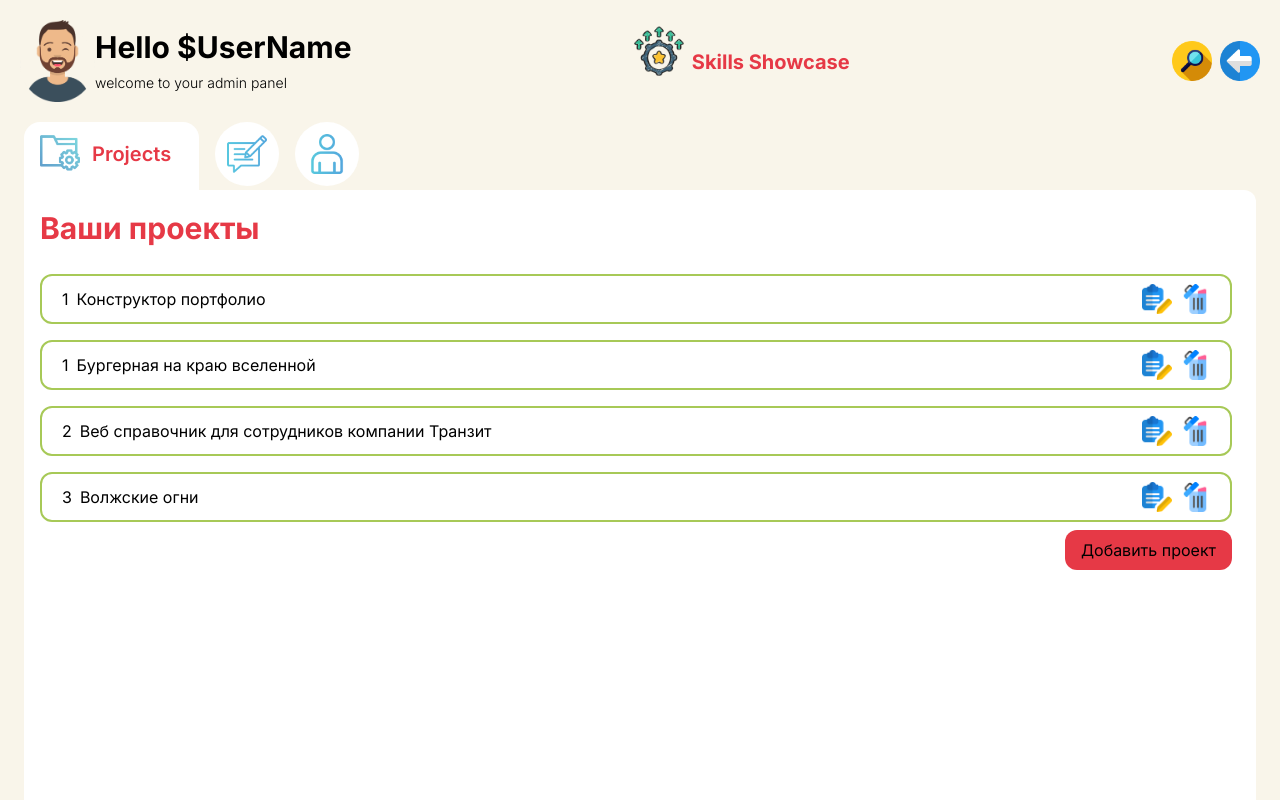
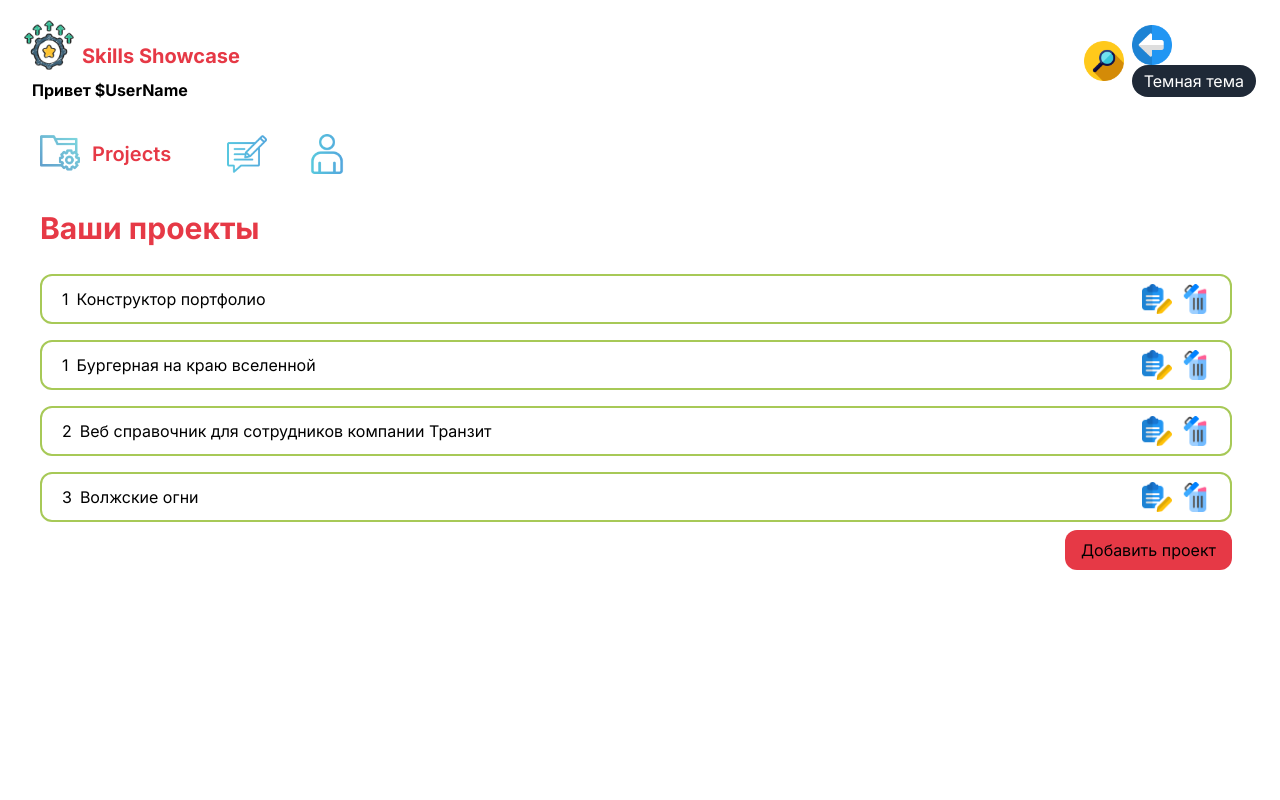
Before and after one commit to ArtofWASD/my_cv, a Next.js app: page /admin in a window 1280 px wide. Shown: the top 800 px of the page. Built offline with nearby package versions, Linux system fonts and the light colour scheme.

Commit message:
Светлая и тёмная тема в админке

```diff
--- a/app/(site)/layout.tsx
+++ b/app/(site)/layout.tsx
@@ -4,13 +4,14 @@ import { Header } from "@/src/widgets/header/index";
 import { Footer } from "@/src/widgets/footer/index";
 import "@/app/globals.css";
 import { Providers } from "@/src/shared/providers/providers";
+import { ThemeProvider } from "next-themes";
 const inter = Inter({ subsets: ["latin"] });
 
 export const metadata: Metadata = {
   title: "Skill Showcase",
   description: "Простой конструктор портфолио",
 };
-
+// провайдер для переключения светлой и тёмной темой
 export default function RootLayout({
   children,
 }: Readonly<{
@@ -20,7 +21,7 @@ export default function RootLayout({
     <html lang="en" suppressHydrationWarning>
       <body className={inter.className}>
         <Header />
-        <Providers>{children}</Providers>
+        <ThemeProvider>{children}</ThemeProvider>
         <Footer />
       </body>
     </html>
--- a/app/globals.css
+++ b/app/globals.css
@@ -2,16 +2,15 @@
 @tailwind components;
 @tailwind utilities;
 
-@layer base{
-  body {
-      @apply dark:bg-gray-800 bg-white
-  }
+:root {
+  /* Your default theme */
+  --background: white;
+  --foreground: black;
 }
 
-[data-theme='dark'],
-[data-theme='dark'] body {
-  color: #fff;
-  background: #000;
+[data-theme='dark'] {
+  --background: black;
+  --foreground: white;
 }
 
 body {
@@ -22,10 +21,8 @@ body {
   min-height: 100vh;
   position: relative;
 }
-
 main {
   flex: 1;
-  background-color: #f2e8cf70;
 }
 header {
   width: 100%;
--- a/src/pages/adminPage/ui/adminPage.tsx
+++ b/src/pages/adminPage/ui/adminPage.tsx
@@ -9,10 +9,11 @@ import { HorizontalAdminMenu } from "@/src/widgets/admin/adminMenu/horizontal";
 const AdminPage = () => {
   const status = useAdminStore((state: any) => state.adminStatus);
   // Дизайн админки полное говно, надо переделать. под светлую и тёмную тему
+  // А где блять цвет поменять ?!
 
   return (
     <>
-      <div className="admin-page ">
+      <div className="admin-page">
         <div>
           <AdminHeader />
           <HorizontalAdminMenu />
--- a/src/widgets/admin/adminHeader/ui/adminHeader.tsx
+++ b/src/widgets/admin/adminHeader/ui/adminHeader.tsx
@@ -3,26 +3,20 @@ import Image from "next/image";
 import { useState } from "react";
 import { IconButton } from "@/src/shared/ui/buttons/iconButton";
 import { animations } from "@/src/shared/ui/buttons/animations/animations";
+import ThemeSwitcher from "@/src/widgets/testThemeSwitcher/themeSwitcher";
 //TODO: Разбить на компоненты, добавить анимацию на нопку поикса,
 export const AdminHeader = () => {
   const [openSearch, setOpenSearch] = useState(false);
   return (
-    <section className="grid grid-flow-col items-center justify-between px-5 py-5">
-      <div className="grid grid-flow-col items-center">
-        <Image
-          src="/icons/avatar.png"
-          width={75}
-          height={75}
-          alt="Picture of the author"
-        />
+    <section className="grid grid-flow-col items-center justify-between px-6 py-5">
+      <div className="grid grid-flow-row items-center">
+        <div className="grid grid-flow-col items-end justify-start gap-2 pb-2">
+          <Image src="/icons/Logo.png" width={50} height={50} alt="menu" />
+          <p className="text-xl font-bold text-main-red">Skills Showcase</p>
+        </div>
         <div className="grid grid-flow-row gap-2">
-          <p className="text-3xl font-bold">Hello $UserName</p>
-          <p className="text-sm font-light">welcome to your admin panel</p>
+          <p className="text-md font-bold pl-2">Привет $UserName</p>
         </div>
-      </div>
-      <div className="grid grid-flow-col items-end justify-start gap-2 pb-5">
-        <Image src="/icons/Logo.png" width={50} height={50} alt="menu" />
-        <p className="text-xl font-bold text-main-red">Skills Showcase</p>
       </div>
       <div className="ml-10 flex items-center gap-2">
         <div className="flex items-center gap-2">
@@ -49,6 +43,7 @@ export const AdminHeader = () => {
               variant: { animation: animations.bounce },
             }}
           />
+          <ThemeSwitcher/>
         </div>
       </div>
     </section>
--- a/src/widgets/admin/adminMenu/horizontal/ui/horizontalAdminMenu.tsx
+++ b/src/widgets/admin/adminMenu/horizontal/ui/horizontalAdminMenu.tsx
@@ -19,7 +19,7 @@ export const HorizontalAdminMenu = () => {
           }}
         >
           <div
-            className={`flex items-center cursor-pointer bg-white bg-center ${status === item.status ? "rounded-t-2xl px-4 pb-4 pt-3" : "rounded-full p-3"}`}
+            className={`flex items-center cursor-pointer  bg-center ${status === item.status ? "rounded-t-2xl px-4 pb-4 pt-3" : "rounded-full p-3"}`}
           >
             <Image
               src={item.url}
--- a/src/widgets/admin/adminProjectsList/ui/adminProjectsList.tsx
+++ b/src/widgets/admin/adminProjectsList/ui/adminProjectsList.tsx
@@ -5,7 +5,7 @@ import Image from "next/image";
 export const AdminProjectsList = () => {
   const testDB = mockBD;
   return (
-    <section className="mx-6 mb-5 h-screen rounded-r-xl rounded-bl-lg bg-white py-5 pr-6">
+    <section className="mx-6 mb-5 h-screen rounded-r-xl rounded-bl-lg py-5 pr-6">
       <div className="pl-4 text-3xl font-bold text-main-red">Ваши проекты</div>
       <div className="mt-5 grid pl-4">
         {testDB.map((item) => (
--- /dev/null
+++ b/src/widgets/testThemeSwitcher/themeSwitcher.tsx
@@ -0,0 +1,24 @@
+import { useState, useEffect } from "react";
+import { useTheme } from "next-themes";
+
+function ThemeSwitcher() {
+  const [mounted, setMounted] = useState(false);
+  const { setTheme, resolvedTheme } = useTheme();
+
+  useEffect(() => {
+    setMounted(true);
+  }, []);
+
+  if (!mounted) return null;
+  return (
+    <button
+      onClick={() => setTheme(resolvedTheme === "dark" ? "light" : "dark")}
+      className="  rounded-full
+ bg-gray-800 px-3 py-1 text-white hover:bg-gray-700 dark:bg-gray-200 dark:text-gray-800"
+    >
+      {resolvedTheme === "dark" ? "Светлая тема" : "Темная тема"}
+    </button>
+  );
+}
+
+export default ThemeSwitcher;
```
